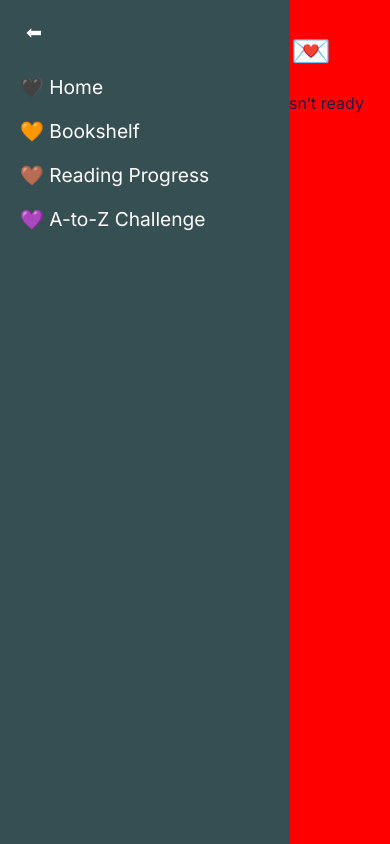
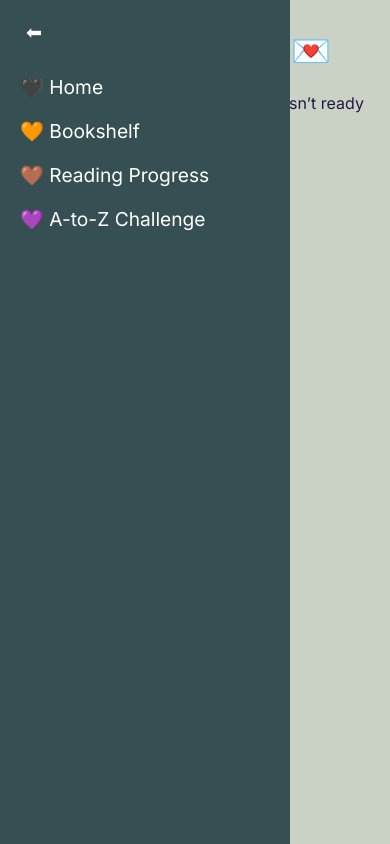
Before and after one commit to najaad/florilegium, a Vue app: page / in a window 390 px wide. Built offline with nearby package versions, Linux system fonts and the light colour scheme.

Commit message:
Update HomeView.vue

```diff
--- a/src/views/HomeView.vue
+++ b/src/views/HomeView.vue
@@ -21,10 +21,4 @@
   }
 }
 
-@media (max-width: 760px) {
-  body {
-    background-color: red !important;
-  }
-}
-
 </style>
```
